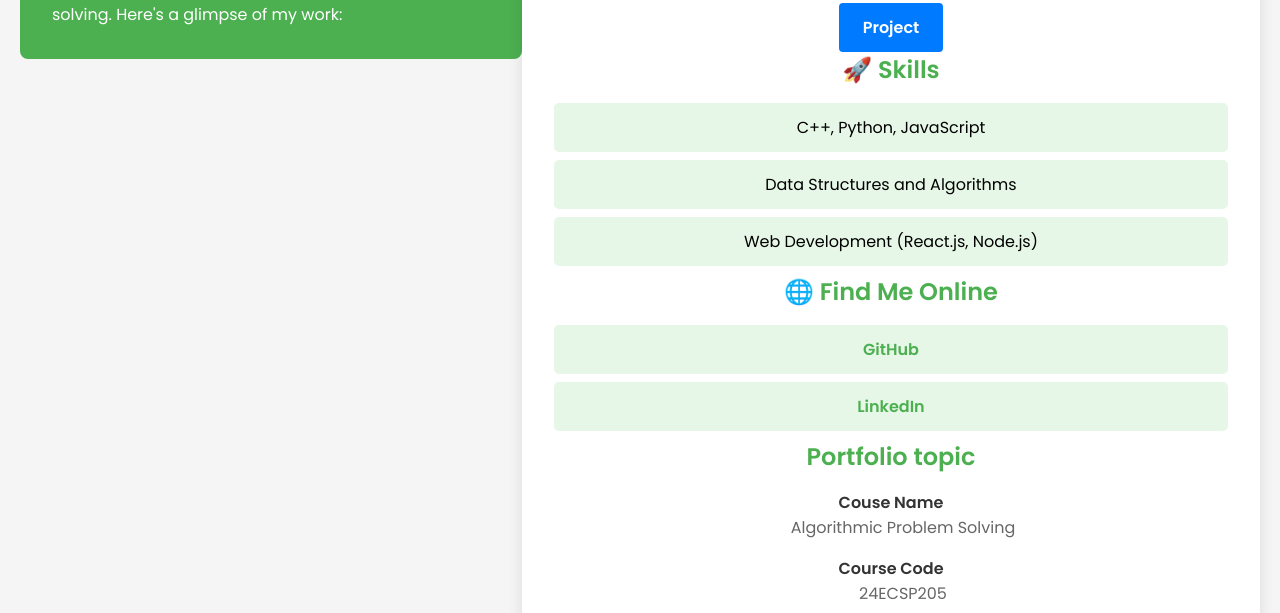
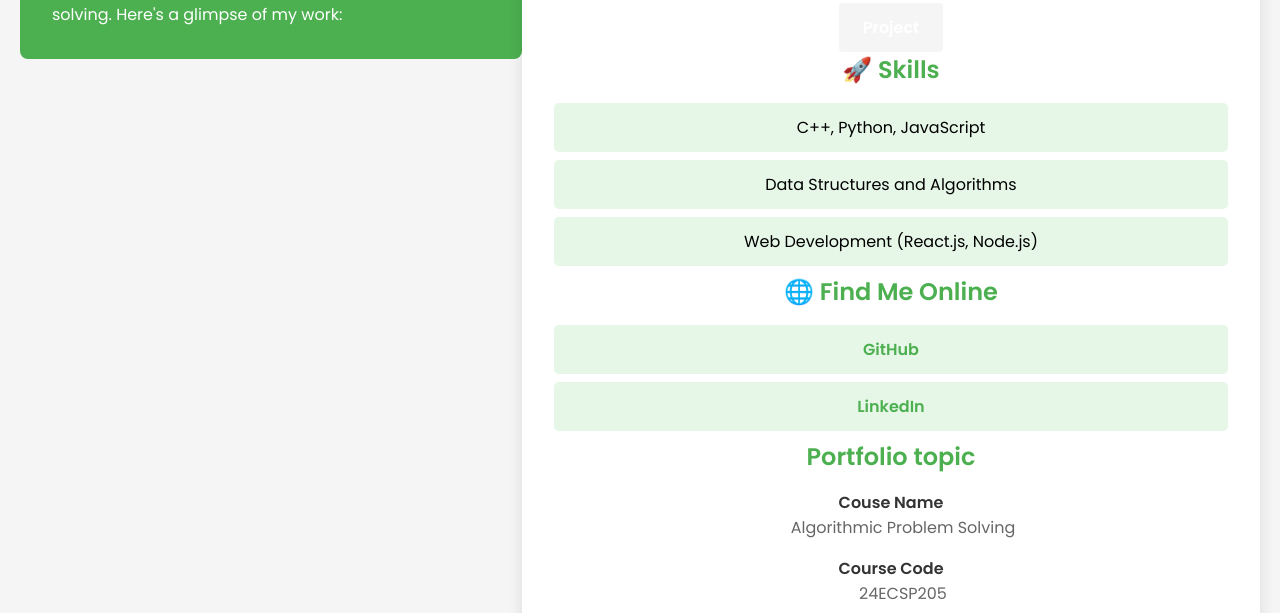
Before and after one commit to Sneha-C-02/routeoptimization.github.io, a plain HTML site: page index.html in a window 1280 px wide. Shown: the part 187-800 px from the top of the page. Drawn offline with Linux system fonts and the light colour scheme.

Commit message:
Update style.css

```diff
--- a/style.css
+++ b/style.css
@@ -113,7 +113,7 @@ blockquote {
     padding: 12px 24px;
     font-size: 16px;
     color: #fff;
-    background-color: #007bff;
+    background-color: #f5f5f5;
     text-decoration: none;
     border-radius: 4px;
     transition: background-color 0.3s ease;
```
